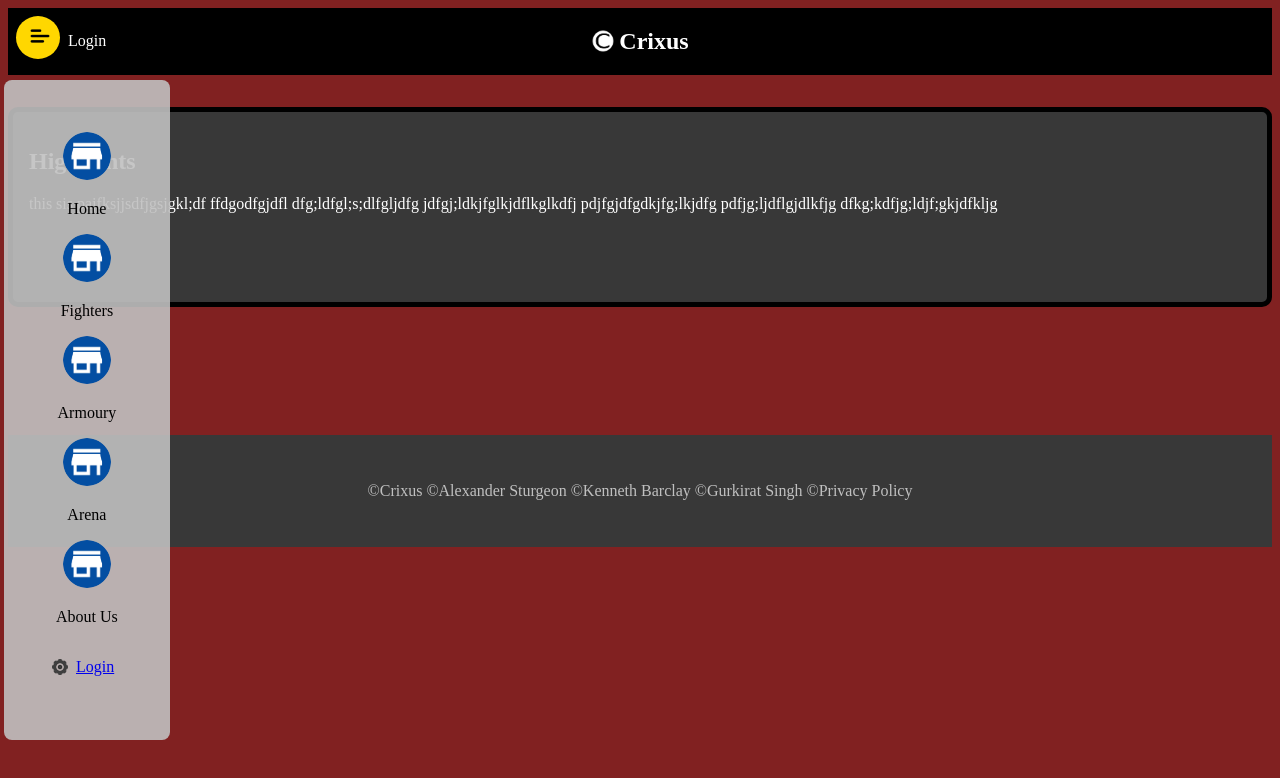
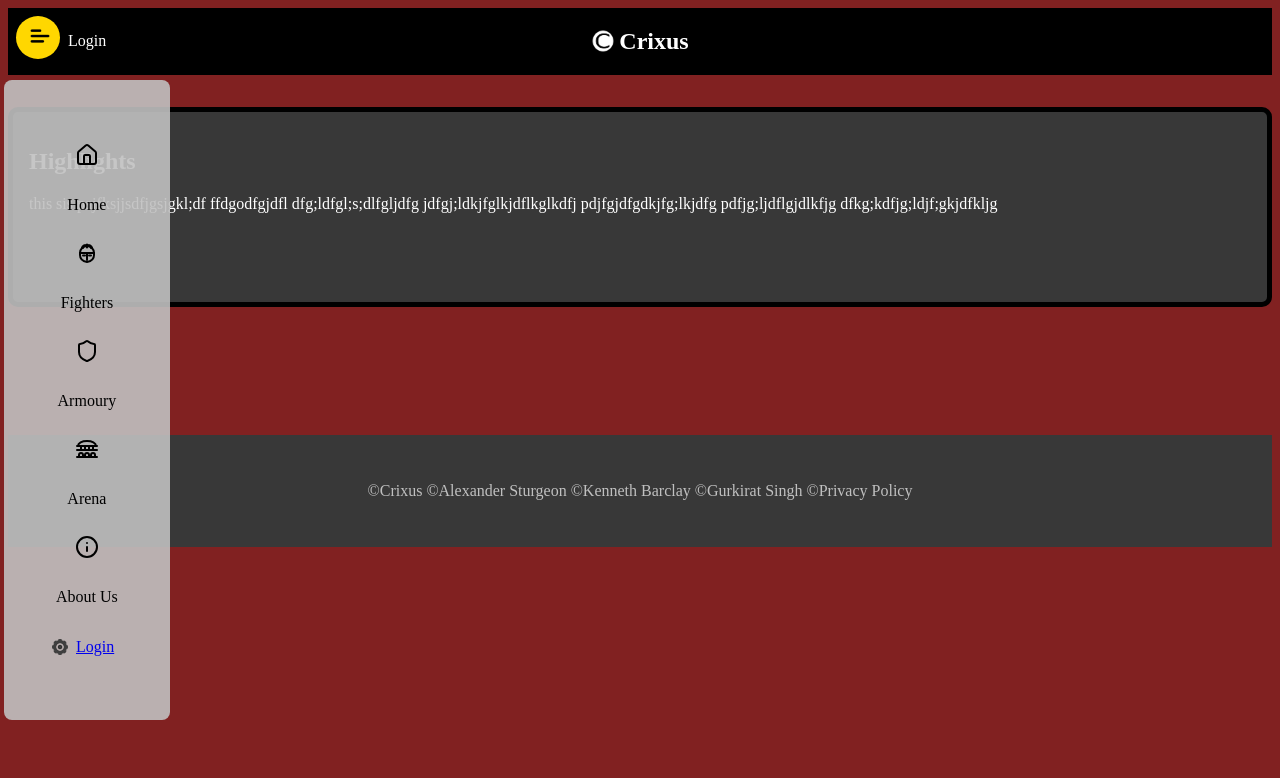
Before and after one commit to Alexander-Sturgeon/OpenSource_Crixus, a React (Vite) app in the folder Crixus/client/: page / in a window 1280 px wide. Both pictures are taken after a click on the button 38 px from the left and 37 px from the top of the page. Shown: the top 778 px of the page. Built offline with nearby package versions, Linux system fonts and the light colour scheme.

Commit message:
feat: changed the sidebar images to icons

```diff
--- a/Crixus/client/src/App.tsx
+++ b/Crixus/client/src/App.tsx
@@ -1,6 +1,6 @@
 //Pages
 import HomePage from "./pages/HomePage";
-import ArmouryPage from "./pages/ArmouryPage";
+import ArmoryPage from "./pages/ArmoryPage";
 import LoginPage from "./pages/Login";
 import AboutUsPage from "./pages/AboutUsPage";
 import ViewFighterPage from "./pages/ViewFighterPage";
@@ -21,7 +21,7 @@ function App(){
       <Navbar/>
         <Routes>
           <Route path="/" element={<HomePage/>}/>
-          <Route path="/armoury" element={<ArmouryPage/>}/>
+          <Route path="/armory" element={<ArmoryPage/>}/>
           <Route path="/aboutus" element={<AboutUsPage/>}/>
           <Route path="/login" element={<LoginPage/>}/>
           <Route path="/fighters" element={<ViewFighterPage/>}/>
--- /dev/null
+++ b/Crixus/client/src/components/Icons.tsx
@@ -0,0 +1,110 @@
+//Here are a list of icons I grabbed from https://www.svgrepo.com/
+//Specifically for use in the side bar. But if the need to use somewhere else arises go for it
+import type { SVGProps } from "react";
+type IconProps = SVGProps<SVGSVGElement>;
+
+export function HomeIcon(props: IconProps){
+    return(
+        <svg
+            xmlns="http://www.w3.org/2000/svg"
+            viewBox="0 0 24 24"
+            fill="none"
+            stroke="currentColor"
+            strokeWidth="2"
+            strokeLinecap="round"
+            strokeLinejoin="round"
+            {...props}>
+                <path d="M15 21v-8a1 1 0 0 0-1-1h-4a1 1 0 0 0-1 1v8"/>
+                <path d="M3 10a2 2 0 0 1 .709-1.528l7-6a2 2 0 0 1 2.582 0l7 6A2 2 0 0 1 21 10v9a2 2 0 0 1-2 2H5a2 2 0 0 1-2-2z"/>
+        </svg>
+    )
+}
+
+export function ShieldIcon(props: IconProps){
+    return(
+        <svg xmlns="http://www.w3.org/2000/svg"
+        viewBox="0 0 24 24"
+        fill="none"
+        stroke="currentColor"
+        strokeWidth="2"
+        strokeLinecap="round"
+        strokeLinejoin="round"
+        {...props}>
+            <path d="M20 13c0 5-3.5 7.5-7.66 8.95a1 1 0 0 1-.67-.01C7.5 20.5 4 18 4 13V6a1 1 0 0 1 1-1c2 0 4.5-1.2 6.24-2.72a1.17 1.17 0 0 1 1.52 0C14.51 3.81 17 5 19 5a1 1 0 0 1 1 1z"/>
+        </svg>
+    )
+}
+
+//AI ASK Prof to see if its okay couldnt find a free one of these
+export function ColosseumIcon(props: IconProps){
+      return(
+          <svg
+              xmlns="http://www.w3.org/2000/svg"
+              viewBox="0 0 24 24"
+              fill="none"
+              stroke="currentColor"
+              strokeWidth="2"
+              strokeLinecap="round"
+              strokeLinejoin="round"
+              {...props}>
+                  {/* Domed top of the amphitheatre */}
+                  <path d="M3 9c0-3 4-5 9-5s9 2 9 5"/>
+                  {/* Horizontal bands: top, tier divider, ground */}
+                  <path d="M2 9h20"/>
+                  <path d="M2 13h20"/>
+                  <path d="M2 20h20"/>
+                  {/* Upper tier columns */}
+                  <path d="M6 9v4M10 9v4M14 9v4M18 9v4"/>
+                  {/* Lower tier arches */}
+                  <path d="M4 20v-2a2 2 0 0 1 4 0v2"/>
+                  <path d="M10 20v-2a2 2 0 0 1 4 0v2"/>
+                  <path d="M16 20v-2a2 2 0 0 1 4 0v2"/>
+          </svg>
+      )
+  }
+
+  export function AboutIcon(props:IconProps){
+    return(
+        <svg
+        xmlns="http://www.w3.org/2000/svg"
+        viewBox="0 0 24 24"
+        fill="none"
+        stroke="currentColor"
+        strokeWidth="2"
+        strokeLinecap="round"
+        strokeLinejoin="round"
+        {...props}>
+            <circle cx="12" cy="12" r="10"/>
+            <path d="M12 16v-4"/>
+            <path d="M12 8h.01"/>
+        </svg>
+    )
+  }
+//AI ASK Prof to see if its okay couldnt find a free one of these
+  export function SpartanHelmetIcon(props: IconProps){
+      return(
+          <svg
+              xmlns="http://www.w3.org/2000/svg"
+              viewBox="0 0 24 24"
+              fill="none"
+              stroke="currentColor"
+              strokeWidth="2"
+              strokeLinecap="round"
+              strokeLinejoin="round"
+              {...props}>
+                  {/* Plume crest arcing over the top */}
+                  <path d="M7 7c1-4 9-4 10 0"/>
+                  <path d="M9 4.5 8 7M12 3.5v3M15 4.5 16 7"/>
+                  {/* Helmet dome */}
+                  <path d="M5 12a7 7 0 0 1 14 0"/>
+                  {/* Cheek guards curving down to the chin */}
+                  <path d="M5 12v2c0 3 2 6 7 7 5-1 7-4 7-7v-2"/>
+                  {/* Brow bar */}
+                  <path d="M5 12h14"/>
+                  {/* Nose guard */}
+                  <path d="M12 12v7"/>
+                  {/* Eye slots */}
+                  <path d="M8 14.5h2M14 14.5h2"/>
+          </svg>
+      )
+  }
--- a/Crixus/client/src/components/SideBar.tsx
+++ b/Crixus/client/src/components/SideBar.tsx
@@ -1,6 +1,7 @@
 import "../styles/NavBar.css"
 import SettingsIcon from "../assets/SettingsIcon.png";
-import IconPlaceholder from "../assets/HomeIconPlaceHolder.png";
+// import IconPlaceholder from "../assets/HomeIconPlaceHolder.png";
+import { HomeIcon, ShieldIcon, ColosseumIcon, AboutIcon, SpartanHelmetIcon } from "./Icons";
 import { Link } from "react-router-dom";
 
 function Sidebar(){
@@ -10,7 +11,7 @@ function Sidebar(){
                 <li>
                     <button >
                         <Link to='/'>
-                            <img src={IconPlaceholder} alt="Homepage Icon"/>
+                            <HomeIcon className="side-bar-icon" aria-label="Homepage Icon" />
                         </Link>
                     </button>
                     <p>Home</p>
@@ -18,15 +19,15 @@ function Sidebar(){
                 <li>
                     <button>
                         <Link to='/fighters'>
-                            <img src={IconPlaceholder} alt="Fighters Icon"/>
+                            <SpartanHelmetIcon className="side-bar-icon" aria-label="Fighter Icon" />
                         </Link>
                     </button>
                     <p>Fighters</p>
                 </li>
                 <li>
                     <button>
-                        <Link to='/armoury'>
-                            <img src={IconPlaceholder} alt="Armoury Icon"/>
+                        <Link to='/armory'>
+                            <ShieldIcon className="side-bar-icon" aria-label="Armory Icon" />
                         </Link>
                     </button>
 
@@ -35,7 +36,7 @@ function Sidebar(){
                 <li>
                     <button>
                         <Link to='/arena'>
-                            <img src={IconPlaceholder} alt="Arena Icon"/>
+                            <ColosseumIcon className="side-bar-icon" aria-label="Colosseum Icon" />
                         </Link>
                     </button>
                     <p>Arena</p>
@@ -43,7 +44,7 @@ function Sidebar(){
                 <li>
                     <button>
                         <Link to='/aboutus'>
-                            <img src={IconPlaceholder} alt="About Us Icon"/>
+                            <AboutIcon className="side-bar-icon" aria-label="About Us Icon" />
                         </Link>
                     </button>
                     <p>About Us</p>
--- a/Crixus/client/src/styles/NavBar.css
+++ b/Crixus/client/src/styles/NavBar.css
@@ -130,3 +130,16 @@
     height: 1.1rem;
     width: 1.1rem;
 }
+
+/* ICONS */
+
+.side-bar-icon {
+    width: 24px;
+    height: 24px;
+    color: black;
+    /* This is for the UX makes the hover not as harsh */
+    transition: color 0.15s ease;
+}
+.side-bar-icon:hover {
+    color: #ffffff;
+}
```
